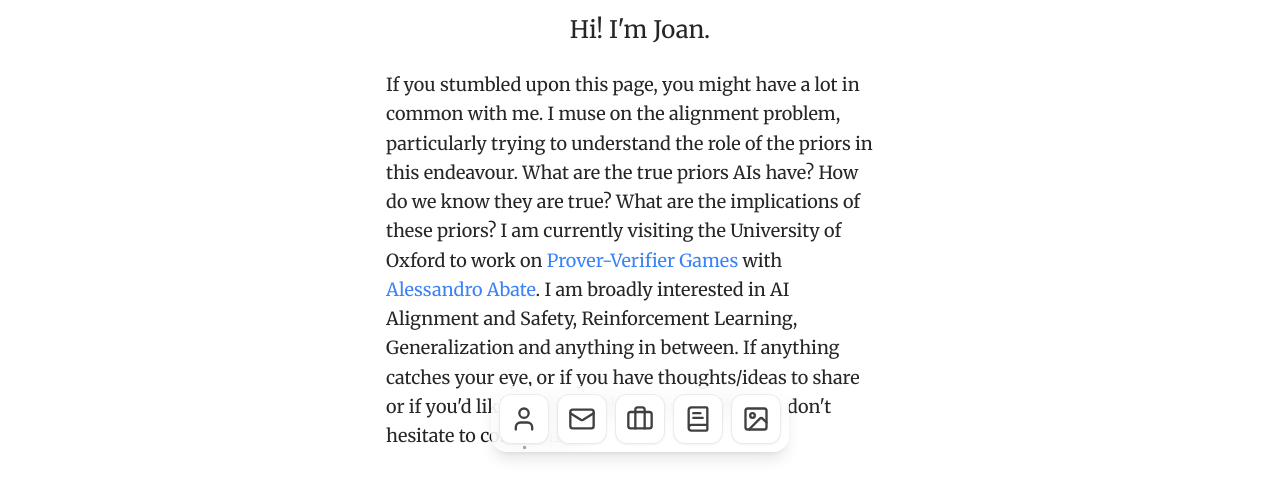
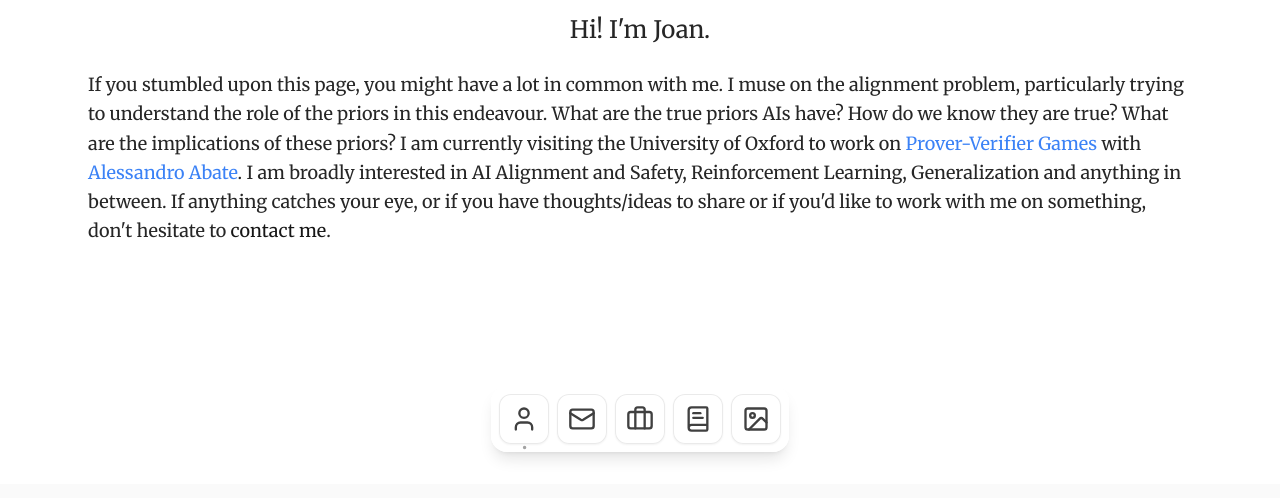
Before and after one commit to joanvelja/joanvelja.page, a Next.js app: page /about in a window 1280 px wide. Shown: the part 316-814 px from the top of the page. Built offline with nearby package versions, Linux system fonts and the light colour scheme.

Commit message:
fade and wrap

```diff
--- a/src/app/(main)/about/page.js
+++ b/src/app/(main)/about/page.js
@@ -41,7 +41,7 @@ export default function AboutPage() {
     return (
         <main className="flex flex-col items-center justify-start w-full animate-fade-in">
             {/* Profile Section */}
-            <section className="w-full max-w-[540px] px-4 py-16 flex flex-col">
+            <section className="w-full px-4 py-16 flex flex-col">
                 {/* Profile Image */}
                 <div className="flex justify-center w-full mb-12">
                     <div className="relative group">
@@ -67,15 +67,11 @@ export default function AboutPage() {
                         <br></br>
                     </div>
 
-                {/* Scrollable Content Section */}
-                <div className="overflow-y-auto max-h-[500px] pr-4 space-y-6 text-neutral-800 dark:text-neutral-200
-                    [&::-webkit-scrollbar]:w-2
-                    [&::-webkit-scrollbar-track]:bg-neutral-100 dark:[&::-webkit-scrollbar-track]:bg-neutral-800
-                    [&::-webkit-scrollbar-thumb]:bg-neutral-300 dark:[&::-webkit-scrollbar-thumb]:bg-neutral-600
-                    [&::-webkit-scrollbar-thumb]:rounded-full [&::-webkit-scrollbar-track]:rounded-full">
+                {/* Scrollable Content Section is now just Content Section */}
+                <div className="space-y-6 text-neutral-800 dark:text-neutral-200">
 
                     {/* Main Text */}
-                    <div className="space-y-4 animate-slide-up" style={{ animationDelay: '400ms' }}>
+                    <div className="space-y-4">
                         <p className="text-lg leading-relaxed font-serif">
                             {renderTextWithLinks(`
                             If you stumbled upon this page, you might have a lot in common with me. I muse on the alignment problem, particularly trying to understand the role of the priors in this endeavour. What are the true priors AIs have? How do we know they are true? What are the implications of these priors?
--- a/src/app/(main)/blog/page.js
+++ b/src/app/(main)/blog/page.js
@@ -11,7 +11,7 @@ export default async function BlogPage() {
     const allTags = Array.from(new Set(posts.flatMap(post => post.tags)));
 
     return (
-        <div className="w-full max-w-[800px] mx-auto px-4 py-8">
+        <div className="w-full max-w-[800px] mx-auto px-4 py-8 animate-fade-in">
             <ReadingProgress />
             <ClientContent initialPosts={posts} allTags={allTags} />
         </div>
```
